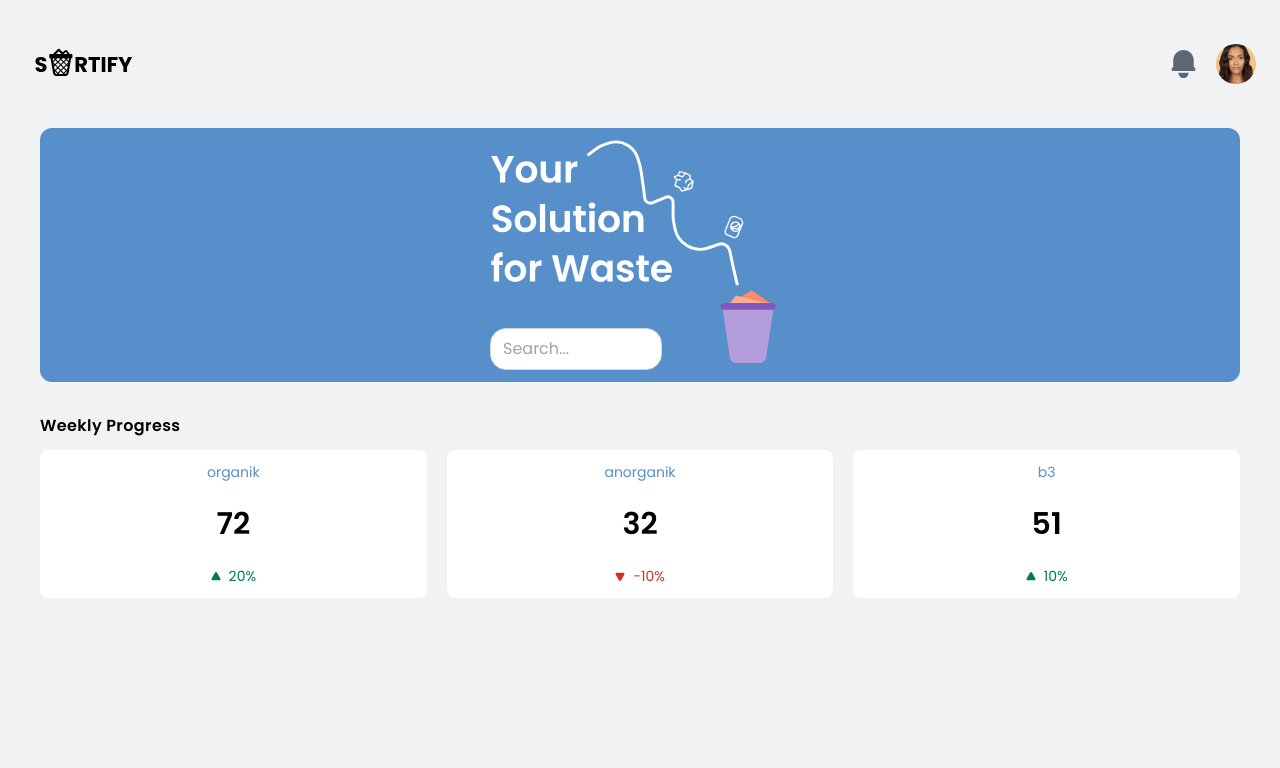
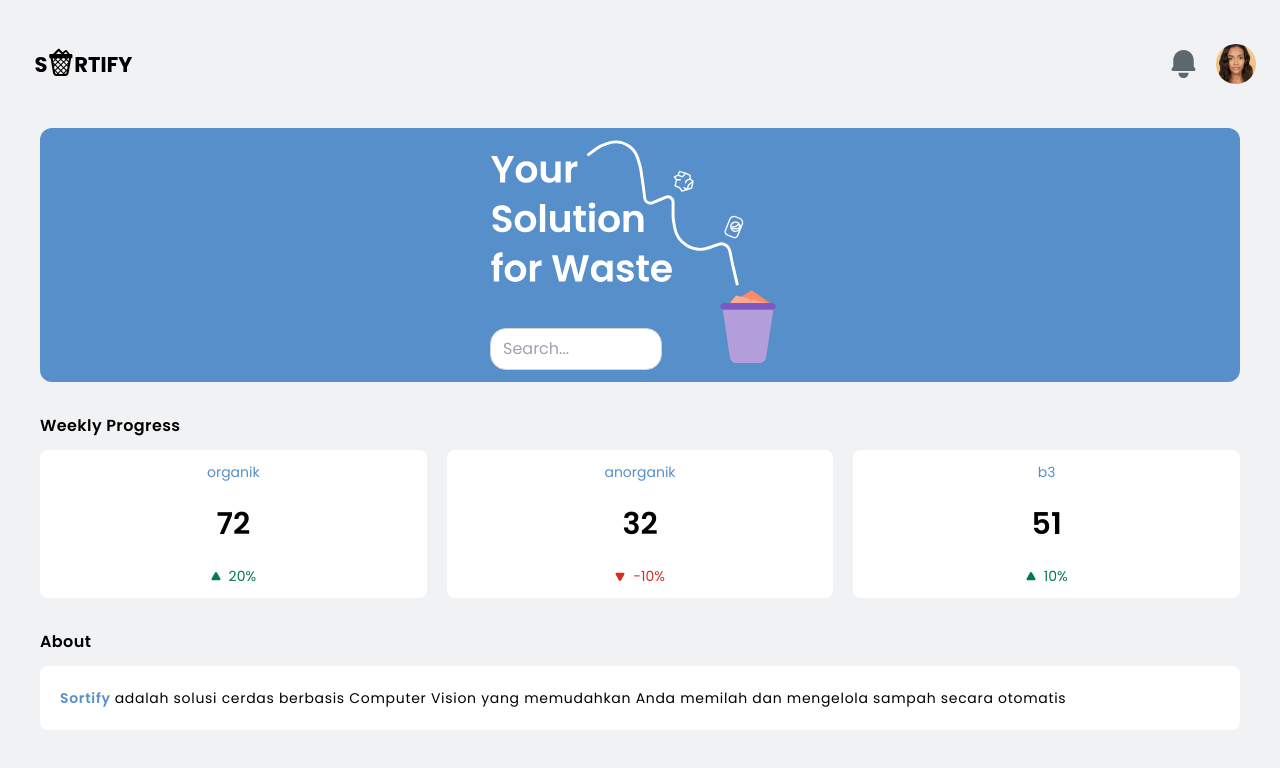
Before and after one commit to yodharaya/sortify, a Next.js app: page / in a window 1280 px wide. Shown: the top 768 px of the page. Built offline with nearby package versions, Linux system fonts and the light colour scheme.

Commit message:
about section

```diff
--- a/app/page.tsx
+++ b/app/page.tsx
@@ -1,5 +1,6 @@
 import MainHero from "@/components/hero/main";
 import Navbar from "@/components/navbar/index";
+import AboutSection from "@/components/section/about";
 import ProgressSection from "@/components/section/progress";
 import { twMerge } from "tailwind-merge";
 
@@ -13,6 +14,7 @@ export default function Home() {
           <MainHero />
         </section>
         <ProgressSection />
+        <AboutSection />
 
       </div>
     </div>
--- /dev/null
+++ b/components/section/about/description.tsx
@@ -0,0 +1,12 @@
+import { twMerge } from "tailwind-merge";
+
+export default function AboutDescription() {
+  return (
+    <div className={twMerge("w-full", "py-4 px-5", "bg-white", "rounded-lg")}>
+      <p className={twMerge("text-shade-black text-sm tracking-wider leading-8 text-justify")}>
+        <span className={twMerge("font-semibold text-primary-500")}>Sortify{" "}</span>
+        adalah solusi cerdas berbasis Computer Vision yang memudahkan Anda memilah dan mengelola sampah secara otomatis
+      </p>
+    </div>
+  )
+}
--- /dev/null
+++ b/components/section/about/index.tsx
@@ -0,0 +1,10 @@
+import TitledSection from "@/components/titled-section";
+import AboutDescription from "./description";
+
+export default function AboutSection() {
+  return (
+    <TitledSection title="About">
+      <AboutDescription />
+    </TitledSection>
+  )
+}
```
